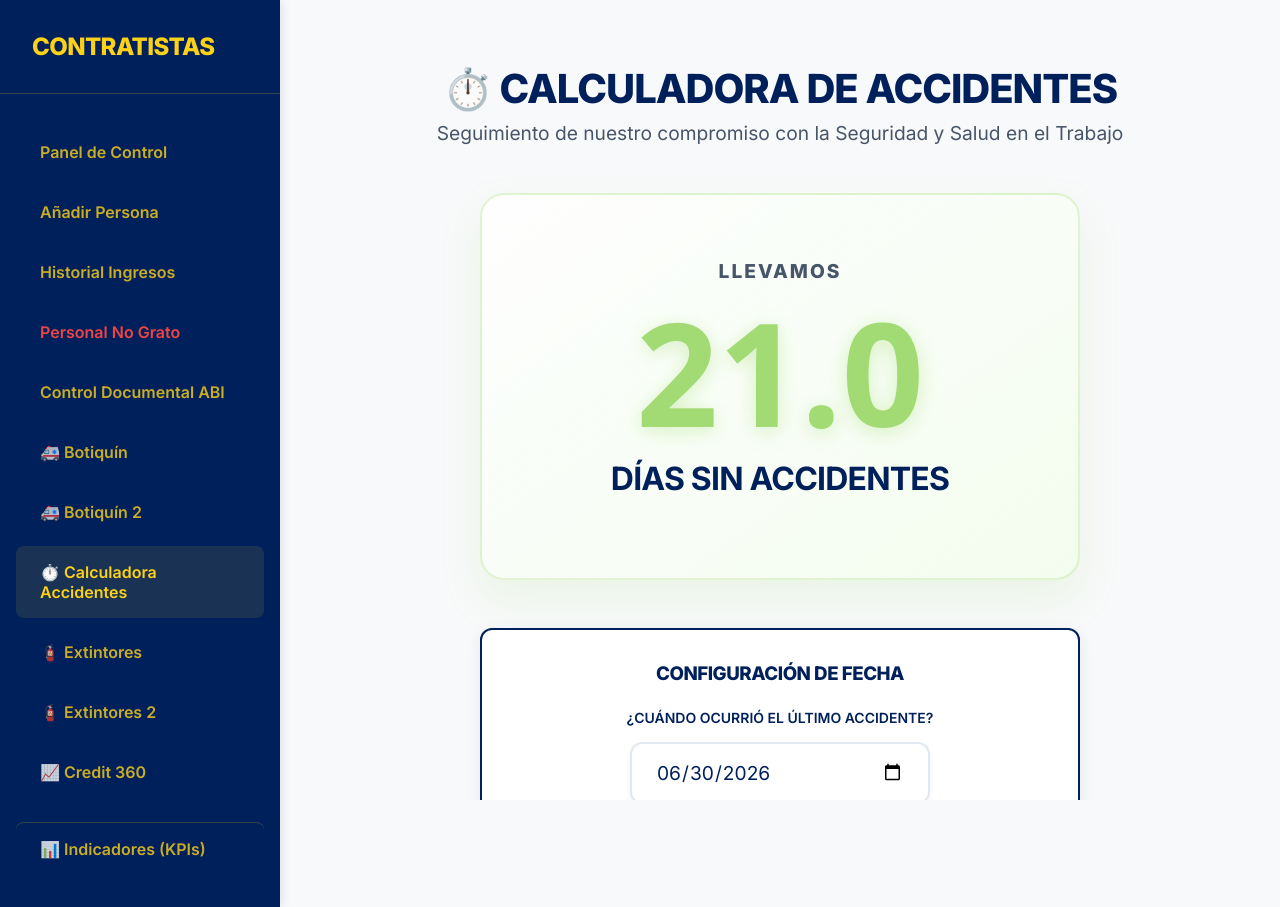
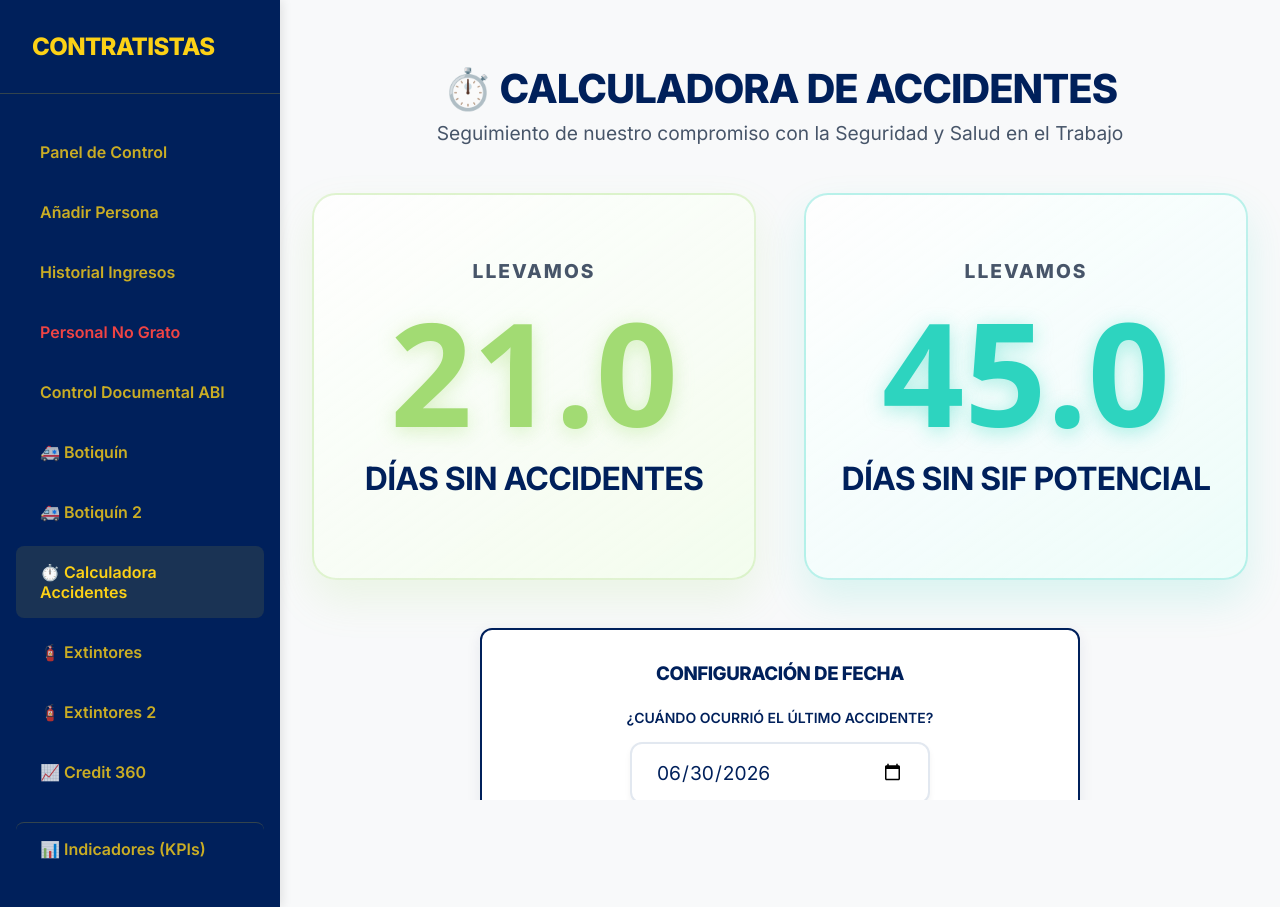
Before and after one commit to EjeCafetero100/contratistas-app, a Next.js app in the folder carnet-app/: page /calculadora-accidentes in a window 1280 px wide. Built offline with nearby package versions, Linux system fonts and the light colour scheme.

Commit message:
Add SIF potential calculator to the accidents calculator module

```diff
--- a/carnet-app/src/app/calculadora-accidentes/page.js
+++ b/carnet-app/src/app/calculadora-accidentes/page.js
@@ -9,8 +9,15 @@ export default function CalculadoraAccidentes() {
     defaultDate.setDate(defaultDate.getDate() - 21);
     return defaultDate.toISOString().split('T')[0];
   });
+  const [daysWithoutAccidents, setDaysWithoutAccidents] = useState(0);
 
-  const [daysWithoutAccidents, setDaysWithoutAccidents] = useState(0);
+  // Fecha SIF por defecto: 45 días atrás
+  const [lastSifDate, setLastSifDate] = useState(() => {
+    const defaultDate = new Date();
+    defaultDate.setDate(defaultDate.getDate() - 45);
+    return defaultDate.toISOString().split('T')[0];
+  });
+  const [daysWithoutSif, setDaysWithoutSif] = useState(0);
 
   useEffect(() => {
     if (!lastAccidentDate) return;
@@ -32,6 +39,20 @@ export default function CalculadoraAccidentes() {
     setDaysWithoutAccidents(diffDays);
   }, [lastAccidentDate]);
 
+  useEffect(() => {
+    if (!lastSifDate) return;
+    const [year, month, day] = lastSifDate.split('-').map(Number);
+    const lastDateObj = new Date(year, month - 1, day);
+
+    const today = new Date();
+    today.setHours(0, 0, 0, 0);
+
+    const diffTime = today.getTime() - lastDateObj.getTime();
+    const diffDays = Math.max(0, Math.floor(diffTime / (1000 * 60 * 60 * 24)));
+
+    setDaysWithoutSif(diffDays);
+  }, [lastSifDate]);
+
   return (
     <div className="container" style={{ maxWidth: '1000px' }}>
       <header style={{ textAlign: 'center', marginBottom: '3rem', marginTop: '2rem' }}>
@@ -41,7 +62,7 @@ export default function CalculadoraAccidentes() {
         </p>
       </header>
 
-      <div style={{ display: 'flex', flexDirection: 'column', alignItems: 'center', gap: '3rem' }}>
+      <div style={{ display: 'grid', gridTemplateColumns: 'repeat(auto-fit, minmax(400px, 1fr))', gap: '3rem', width: '100%' }}>
 
         {/* Contenedor Principal del Gran Número */}
         <div
@@ -81,6 +102,47 @@ export default function CalculadoraAccidentes() {
           </h2>
         </div>
 
+        {/* Contenedor Principal del Gran Número SIF */}
+        <div
+          className="glass-panel"
+          style={{
+            width: '100%',
+            padding: '4rem 2rem',
+            textAlign: 'center',
+            display: 'flex',
+            flexDirection: 'column',
+            alignItems: 'center',
+            justifyContent: 'center',
+            boxShadow: '0 20px 40px rgba(45, 212, 191, 0.15)',
+            border: '2px solid rgba(45, 212, 191, 0.3)',
+            borderRadius: '24px',
+            background: 'linear-gradient(145deg, rgba(255,255,255,0.8) 0%, rgba(230, 255, 250, 0.6) 100%)'
+          }}
+        >
+          <h2 style={{ color: 'var(--text-muted)', textTransform: 'uppercase', letterSpacing: '2px', fontSize: '1.2rem', marginBottom: '1rem' }}>
+            Llevamos
+          </h2>
+
+          <div style={{
+            fontSize: '9rem',
+            fontWeight: '800',
+            color: '#2dd4bf', // Color cyan para distinguirlo del verde de accidentes
+            lineHeight: '1',
+            textShadow: '0px 4px 20px rgba(45, 212, 191, 0.4)',
+            fontFamily: 'system-ui, -apple-system, sans-serif'
+          }}>
+            {daysWithoutSif.toFixed(1)}
+          </div>
+
+          <h2 style={{ color: 'var(--text-main)', fontSize: '2rem', marginTop: '1rem', fontWeight: '700' }}>
+            DÍAS SIN SIF POTENCIAL
+          </h2>
+        </div>
+
+      </div>
+
+      <div style={{ display: 'flex', flexDirection: 'column', alignItems: 'center', gap: '3rem', marginTop: '3rem' }}>
+
         {/* Selector de Fecha */}
         <div className="glass-panel" style={{ width: '100%', maxWidth: '600px', padding: '2rem', textAlign: 'center' }}>
           <h3 style={{ marginBottom: '1.5rem', color: 'var(--primary)' }}>Configuración de Fecha</h3>
@@ -112,6 +174,32 @@ export default function CalculadoraAccidentes() {
               Al cambiar la fecha, el contador se actualizará automáticamente.
             </p>
           </div>
+
+          <div style={{ display: 'flex', flexDirection: 'column', alignItems: 'center', gap: '1rem', marginTop: '2rem' }}>
+            <label htmlFor="sif-date" style={{ fontWeight: '600', color: 'var(--text-main)' }}>
+              ¿Cuándo ocurrió el último SIF potencial?
+            </label>
+            <input
+              id="sif-date"
+              type="date"
+              value={lastSifDate}
+              onChange={(e) => setLastSifDate(e.target.value)}
+              style={{
+                padding: '1rem 1.5rem',
+                fontSize: '1.2rem',
+                borderRadius: '12px',
+                border: '2px solid #e2e8f0',
+                outline: 'none',
+                cursor: 'pointer',
+                fontFamily: 'inherit',
+                color: 'var(--text-main)',
+                backgroundColor: 'white',
+                boxShadow: '0 4px 6px rgba(0,0,0,0.05)',
+                width: '100%',
+                maxWidth: '300px'
+              }}
+            />
+          </div>
         </div>
 
       </div>
```
